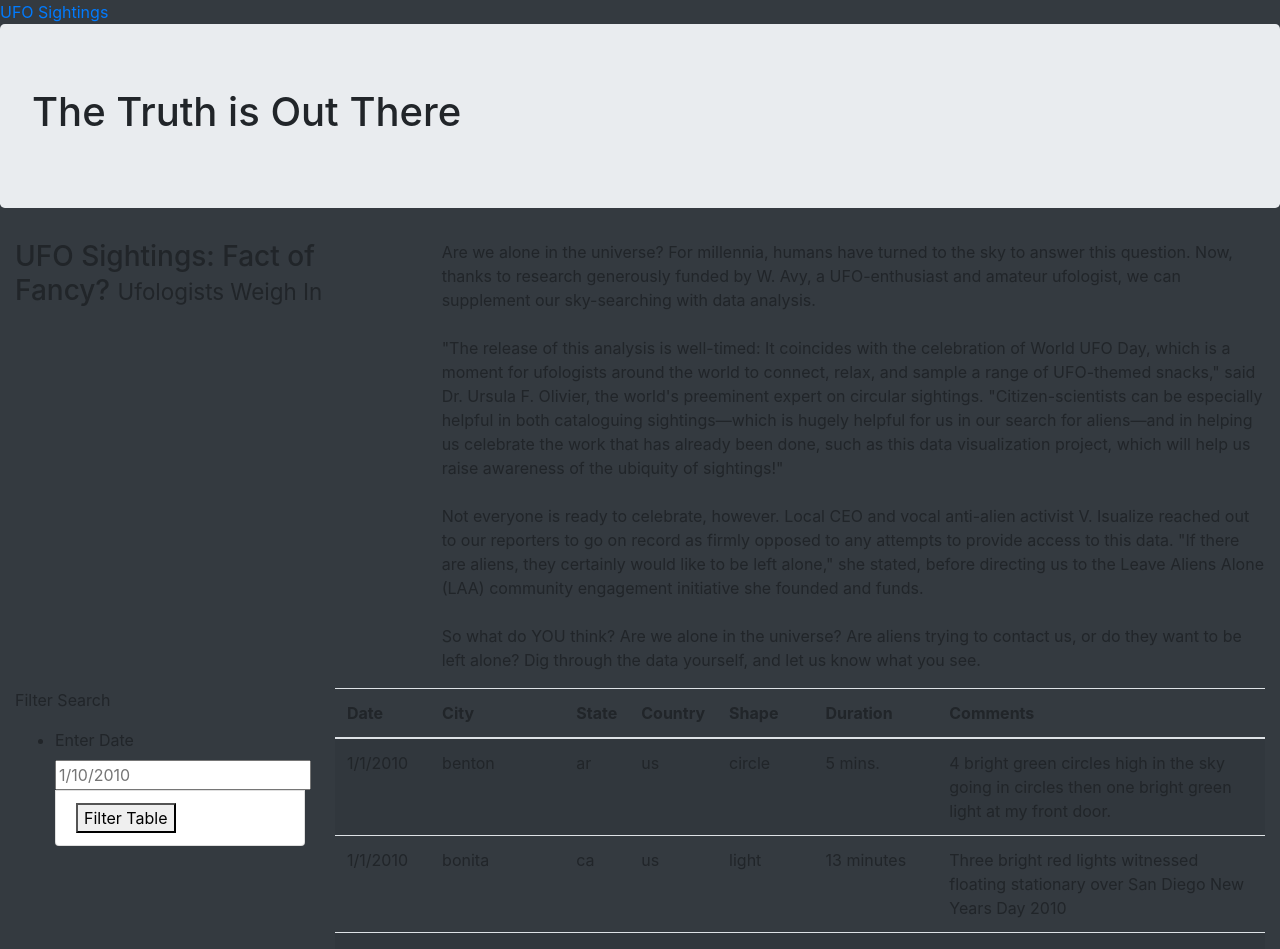
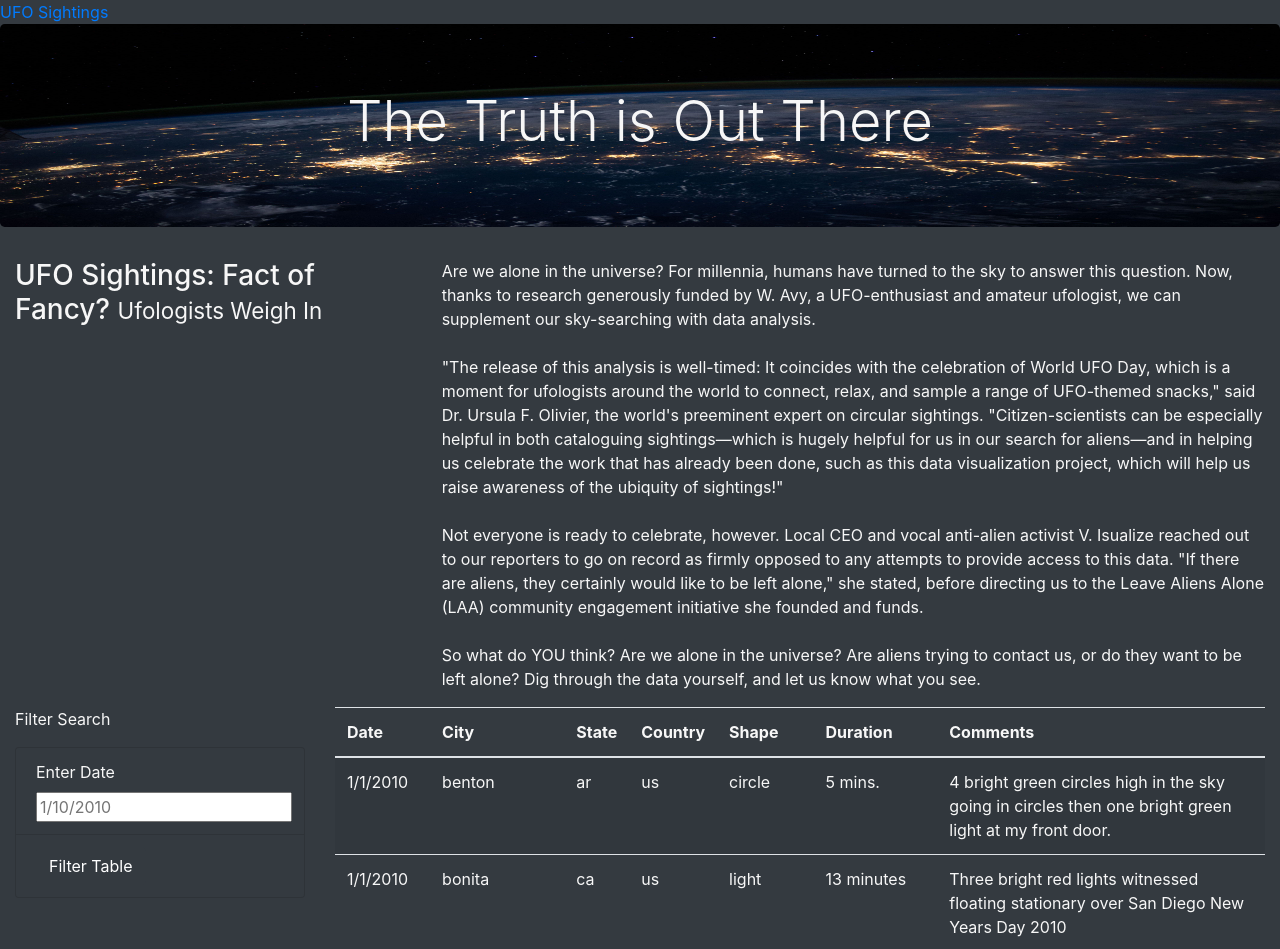
Before and after one commit to jwygonik/UFOs, a plain HTML site: page index.html in a window 1280 px wide. Shown: the top 949 px of the page. Drawn offline with nearby package versions, Linux system fonts and the light colour scheme.

Commit message:
webpage formatted and functioning correctly

```diff
--- a/index.html
+++ b/index.html
@@ -22,7 +22,7 @@
         </nav>
     </div>
         <div class="jumbotron">
-            <h1>The Truth is Out There</h1>
+            <h1 class="display-4">The Truth is Out There</h1>
         </div>
         <div class="container-fluid">
             <div class="row">
@@ -41,15 +41,17 @@
     <div class="container-fluid">
         <div class="row">
             <div class="col-md-3">
-                <form>
+                <form class="bg-dark">
                     <p>Filter Search</p>
-                    <ul class="'list-group">
-                        <li class="'list-group-item">
+                    <ul class="list-group bg-dark">
+                        <li class="list-group-item bg-dark">
                             <label for="date"> Enter Date</label>
                             <input type="text" placeholder="1/10/2010" id="datetime"/>
                         </li>
-                        <li class="list-group-item">
-                            <button id="filter-btn" type="button">Filter Table</button>
+                        <li class="list-group-item bg-dark">
+                            <button id="filter-btn" type="button" class="btn btn-dark">
+                                Filter Table
+                            </button>
                         </li>
                     </ul>
                 </form>
--- a/static/css/style.css
+++ b/static/css/style.css
@@ -0,0 +1,11 @@
+body {
+
+    color: #f7f7f7;
+  }
+
+
+.jumbotron {
+    background-image: url("../images/nasa.jpg");
+    background-size: 100% 100%;
+    text-align: center;
+  }
```
Also changed, not shown: static/images/nasa.jpg (added), 2 other files.
